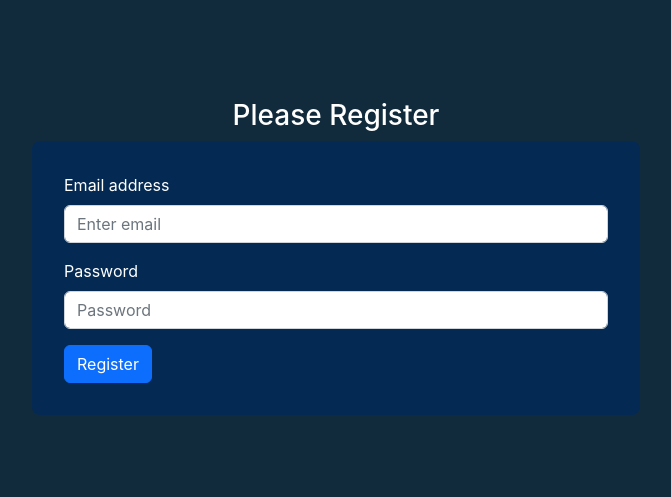
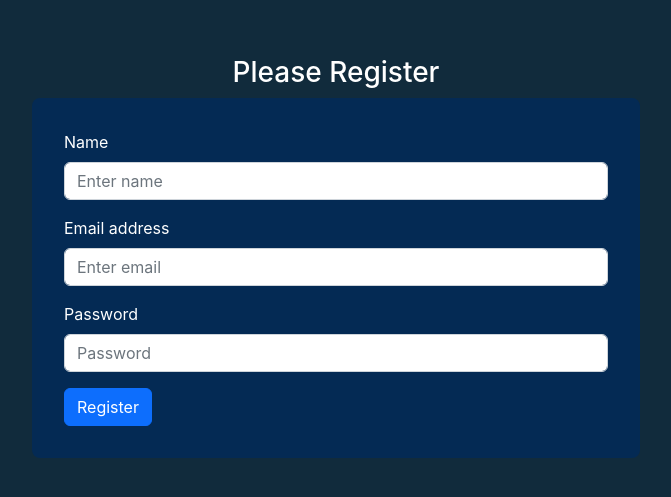
Before and after one commit to mahmud035/57-email-password-auth-batch-06, a React (Create React App) app: page / in a window 1280 px wide. Shown: the part 143-640 px from the top of the page, without its empty margins (304-975 px from the left). Built offline with nearby package versions, Linux system fonts and the light colour scheme.

Commit message:
added name input  field

```diff
--- a/src/Components/RegisterReactBootstrap/RegisterReactBootstrap.js
+++ b/src/Components/RegisterReactBootstrap/RegisterReactBootstrap.js
@@ -61,6 +61,11 @@ const RegisterReactBootstrap = () => {
 
       <Form onSubmit={handleRegister} className="w-50 mx-auto form">
         <Form.Group className="mb-3" controlId="formBasicEmail">
+          <Form.Label className="label">Name</Form.Label>
+          <Form.Control type="text" placeholder="Enter name" required />
+        </Form.Group>
+
+        <Form.Group className="mb-3" controlId="formBasicEmail">
           <Form.Label className="label">Email address</Form.Label>
           <Form.Control
             type="email"
```
